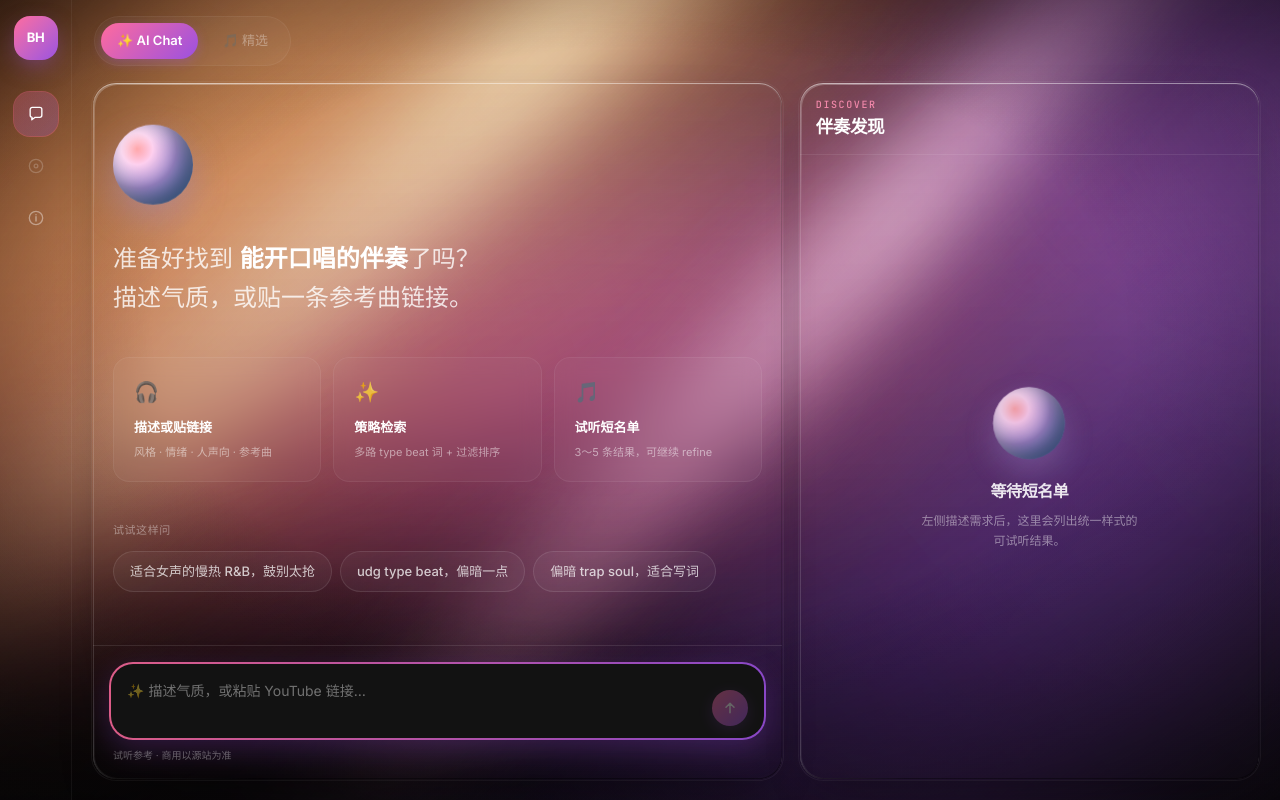
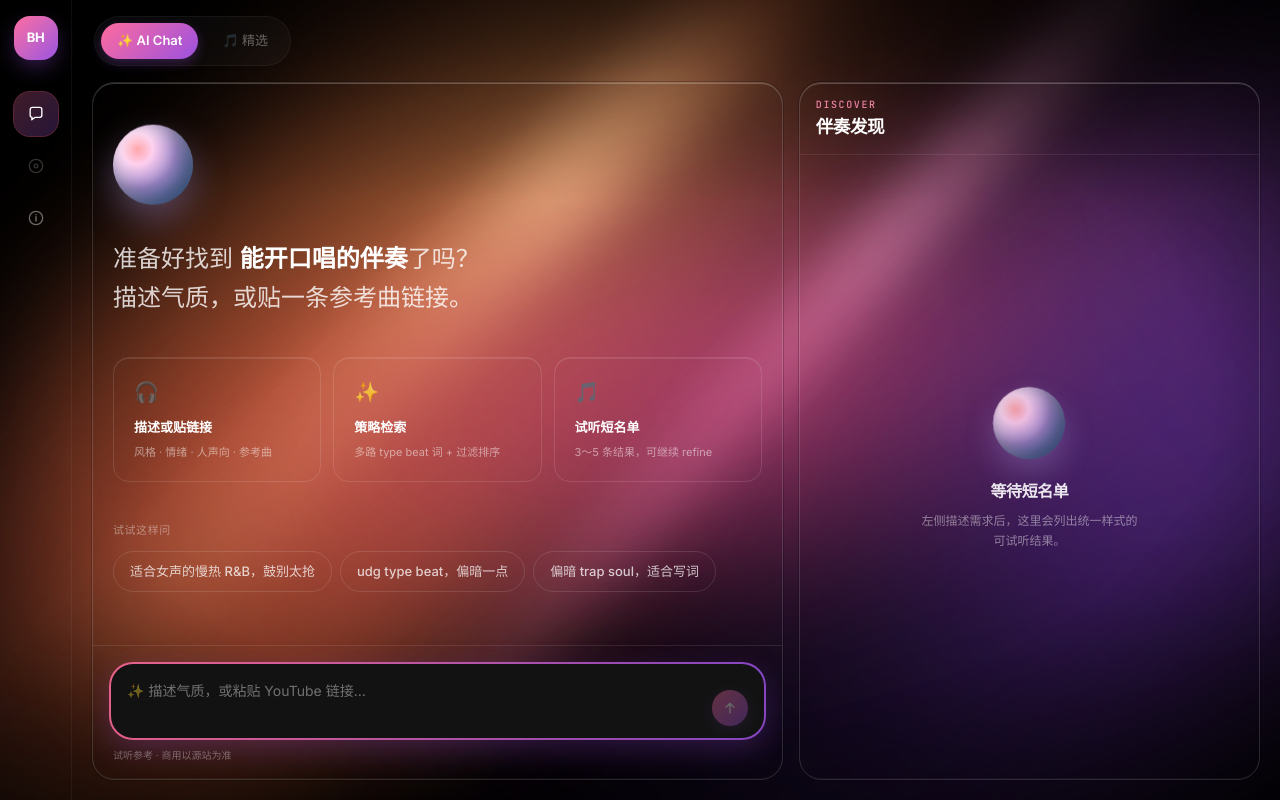
Before and after one commit to wax0629/waxlist, a Next.js app: page /chat in a window 1280 px wide. Built offline with nearby package versions, Linux system fonts and the light colour scheme.

Commit message:
Match Touri shot: black+diagonal aurora, pure border panes
Kill frosted fills/blur that washed card interiors white; lock top-left
to black; ribbons without screen blend; glass utils become transparent frames.

```diff
--- a/src/app/chat/chat-client.tsx
+++ b/src/app/chat/chat-client.tsx
@@ -298,7 +298,7 @@ export function ChatClient() {
                 <button
                   type="button"
                   onClick={newChat}
-                  className="rounded-full border border-white/15 bg-white/[0.08] px-3.5 py-1.5 text-[12px] font-medium text-white/85 shadow-[inset_0_1px_0_rgba(255,255,255,0.22),0_4px_12px_rgba(0,0,0,0.2)] transition hover:border-white/25 hover:bg-white/[0.14] hover:text-white"
+                  className="rounded-full border border-white/15 bg-transparent px-3.5 py-1.5 text-[12px] font-medium text-white/85 shadow-[inset_0_1px_0_rgba(255,255,255,0.18)] transition hover:border-white/30 hover:text-white"
                 >
                   + 新会话
                 </button>
@@ -324,7 +324,7 @@ export function ChatClient() {
                 </div>
               ) : (
                 <div key={t.id} className="space-y-2.5">
-                  <div className="glass-panel rounded-2xl rounded-bl-md px-3.5 py-3 text-[13.5px] leading-relaxed text-white/85">
+                  <div className="glass-frame rounded-2xl rounded-bl-md px-3.5 py-3 text-[13.5px] leading-relaxed text-white/85">
                     {t.content}
                   </div>
                   <SearchMeta
--- a/src/app/globals.css
+++ b/src/app/globals.css
@@ -67,243 +67,246 @@ body {
 }
 
 /*
-  ——— Touri diagonal aurora (斜向高亮极光) ———
-  Reference product shot: elongated diagonal light ribbons
-  (not round blobs) — warm bronze → magenta → deep purple,
-  soft outer blur + thinner brighter cores for 高亮.
+  ——— Touri product-shot aurora (strict) ———
+  Black field, especially top-left; strong diagonal light ribbons
+  cut through (copper → magenta → violet). High contrast, no milk.
 */
 .aurora-bg {
   position: fixed;
   inset: 0;
   z-index: -1;
-  background: #050505;
+  /* solid black base — top-left stays black */
+  background: #000000;
   overflow: hidden;
   pointer-events: none;
 }
 
-/* Soft full-scene atmosphere under the ribbons */
+/* Atmosphere: keep top-left dark; light only along diagonal zones */
 .aurora-atmosphere {
   position: absolute;
-  inset: -15%;
+  inset: 0;
   background:
+    /* deep black lock top-left */
     radial-gradient(
-      ellipse 60% 75% at 8% 35%,
-      rgba(200, 95, 50, 0.7) 0%,
+      ellipse 70% 80% at 0% 0%,
+      #000000 0%,
+      transparent 55%
+    ),
+    /* warm copper mid-left (not corner) */
+    radial-gradient(
+      ellipse 55% 70% at 22% 55%,
+      rgba(169, 79, 40, 0.85) 0%,
       transparent 58%
     ),
+    /* magenta center-right slash zone */
     radial-gradient(
-      ellipse 55% 65% at 92% 22%,
-      rgba(90, 40, 140, 0.65) 0%,
+      ellipse 50% 60% at 58% 48%,
+      rgba(158, 49, 102, 0.55) 0%,
       transparent 55%
     ),
+    /* violet right */
     radial-gradient(
-      ellipse 70% 50% at 50% 105%,
-      rgba(13, 10, 20, 0.85) 0%,
+      ellipse 55% 70% at 92% 40%,
+      rgba(59, 28, 99, 0.75) 0%,
       transparent 55%
     ),
+    /* bottom dark */
     radial-gradient(
-      ellipse 45% 45% at 48% 48%,
-      rgba(180, 60, 120, 0.35) 0%,
-      transparent 62%
+      ellipse 80% 50% at 50% 110%,
+      #000000 0%,
+      transparent 50%
     );
-  filter: blur(56px);
+  filter: blur(48px);
 }
 
-/*
-  Ribbon geometry: wide × thin, ~45° slant, heavy blur for 弥散.
-  Angles vary slightly around 45° so bands feel organic/random.
-*/
+/* Diagonal ribbons ~45°, normal blend (no screen = no milky wash) */
 .aurora-ribbon {
   --rot: -45deg;
-  --blur: 100px;
+  --blur: 90px;
   --op: 0.9;
   --dx: 0px;
   --dy: 0px;
   position: absolute;
-  left: -45%;
-  width: 190%;
-  height: 38vh;
+  left: -40%;
+  width: 180%;
+  height: 36vh;
   border-radius: 9999px;
   pointer-events: none;
   transform: translate3d(var(--dx), var(--dy), 0) rotate(var(--rot));
   filter: blur(var(--blur));
   opacity: var(--op);
-  mix-blend-mode: screen;
+  mix-blend-mode: normal;
   will-change: transform, opacity;
-  animation: aurora-drift 16s infinite alternate ease-in-out;
+  animation: aurora-drift 18s infinite alternate ease-in-out;
 }
 
-/* —— Band 1: warm bronze (upper) —— */
+/* Copper band — sits mid-left, leaves top-left black */
 .ribbon-1 {
-  --rot: -44deg;
-  --blur: 110px;
+  --rot: -46deg;
+  --blur: 88px;
   --op: 1;
-  --dx: -4%;
-  --dy: 0;
-  top: -22%;
-  height: 48vh;
+  --dx: -6%;
+  --dy: 8%;
+  top: 8%;
+  height: 44vh;
   background: linear-gradient(
     90deg,
     transparent 0%,
-    rgba(200, 90, 45, 0.2) 10%,
-    rgba(230, 120, 60, 0.95) 32%,
-    rgba(255, 170, 100, 0.85) 48%,
-    rgba(200, 90, 50, 0.55) 65%,
+    rgba(120, 50, 25, 0.2) 15%,
+    rgba(196, 90, 40, 0.95) 38%,
+    rgba(240, 150, 80, 0.75) 52%,
+    rgba(160, 70, 45, 0.4) 68%,
     transparent 88%
   );
 }
 
 .ribbon-1-core {
-  --rot: -43deg;
-  --blur: 42px;
-  --op: 0.95;
-  --dx: -2%;
-  --dy: 2%;
-  top: -8%;
-  height: 16vh;
-  animation-delay: -1.5s;
+  --rot: -45deg;
+  --blur: 28px;
+  --op: 0.9;
+  --dx: -4%;
+  --dy: 10%;
+  top: 18%;
+  height: 12vh;
+  animation-delay: -2s;
   animation-duration: 12s;
   background: linear-gradient(
     90deg,
-    transparent 8%,
-    rgba(255, 190, 120, 0.55) 28%,
-    rgba(255, 220, 170, 0.9) 46%,
-    rgba(255, 150, 90, 0.5) 62%,
-    transparent 82%
+    transparent 20%,
+    rgba(255, 170, 100, 0.55) 40%,
+    rgba(255, 200, 140, 0.85) 50%,
+    rgba(230, 120, 70, 0.4) 62%,
+    transparent 80%
   );
 }
 
-/* —— Band 2: magenta (middle, spaced down) —— */
+/* Magenta mid band — spaced */
 .ribbon-2 {
   --rot: -48deg;
-  --blur: 120px;
-  --op: 0.95;
-  --dx: 6%;
+  --blur: 100px;
+  --op: 0.88;
+  --dx: 4%;
   --dy: 0;
-  top: 18%;
-  height: 40vh;
+  top: 32%;
+  height: 34vh;
   animation-delay: -5s;
-  animation-duration: 18s;
+  animation-duration: 17s;
   background: linear-gradient(
     90deg,
-    transparent 5%,
-    rgba(180, 50, 110, 0.3) 20%,
-    rgba(230, 80, 140, 0.9) 40%,
-    rgba(255, 120, 180, 0.75) 54%,
-    rgba(170, 80, 200, 0.5) 72%,
-    transparent 92%
+    transparent 10%,
+    rgba(120, 30, 80, 0.25) 28%,
+    rgba(200, 60, 120, 0.85) 48%,
+    rgba(255, 100, 160, 0.55) 60%,
+    transparent 85%
   );
 }
 
 .ribbon-2-core {
   --rot: -47deg;
-  --blur: 36px;
-  --op: 0.88;
-  --dx: 8%;
-  --dy: -3%;
-  top: 28%;
-  height: 12vh;
+  --blur: 24px;
+  --op: 0.75;
+  --dx: 6%;
+  --dy: -2%;
+  top: 40%;
+  height: 8vh;
   animation-delay: -6s;
   animation-duration: 13s;
   background: linear-gradient(
     90deg,
-    transparent 18%,
-    rgba(255, 150, 190, 0.55) 38%,
-    rgba(255, 190, 220, 0.85) 52%,
-    rgba(220, 120, 220, 0.4) 68%,
-    transparent 88%
+    transparent 25%,
+    rgba(255, 130, 180, 0.5) 48%,
+    rgba(255, 160, 200, 0.65) 55%,
+    transparent 78%
   );
 }
 
-/* —— Band 3: deep purple (lower, more gap) —— */
+/* Deep purple lower-right */
 .ribbon-3 {
   --rot: -42deg;
-  --blur: 130px;
-  --op: 0.95;
-  --dx: 12%;
-  --dy: 4%;
-  top: 58%;
-  height: 52vh;
+  --blur: 110px;
+  --op: 0.9;
+  --dx: 14%;
+  --dy: 6%;
+  top: 55%;
+  height: 48vh;
   animation-delay: -8s;
   animation-duration: 20s;
   background: linear-gradient(
     90deg,
-    transparent 15%,
-    rgba(80, 35, 130, 0.4) 35%,
-    rgba(120, 55, 180, 0.9) 52%,
-    rgba(150, 80, 210, 0.7) 68%,
-    rgba(70, 30, 110, 0.4) 85%,
+    transparent 25%,
+    rgba(40, 18, 70, 0.5) 45%,
+    rgba(88, 40, 140, 0.9) 60%,
+    rgba(60, 30, 100, 0.45) 78%,
     transparent 100%
   );
 }
 
-/* —— Band 4: secondary copper (top, slightly different angle) —— */
+/* Thin secondary copper slash */
 .ribbon-4 {
-  --rot: -51deg;
-  --blur: 95px;
-  --op: 0.85;
-  --dx: -10%;
-  --dy: -6%;
-  top: -38%;
-  height: 34vh;
-  animation-delay: -2.5s;
+  --rot: -52deg;
+  --blur: 72px;
+  --op: 0.7;
+  --dx: -12%;
+  --dy: 4%;
+  top: -5%;
+  height: 26vh;
+  animation-delay: -3s;
   animation-duration: 14s;
   background: linear-gradient(
     90deg,
-    transparent 0%,
-    rgba(190, 80, 45, 0.45) 18%,
-    rgba(240, 130, 70, 0.85) 38%,
-    rgba(200, 70, 100, 0.45) 62%,
-    transparent 88%
+    transparent 5%,
+    rgba(160, 70, 35, 0.5) 30%,
+    rgba(210, 100, 55, 0.7) 45%,
+    transparent 75%
   );
 }
 
-/* —— Band 5: cool violet (right-ish, offset) —— */
+/* Cool violet right edge */
 .ribbon-5 {
   --rot: -40deg;
-  --blur: 140px;
-  --op: 0.8;
-  --dx: 18%;
-  --dy: 8%;
-  top: 8%;
-  left: -20%;
-  height: 46vh;
-  animation-delay: -11s;
+  --blur: 120px;
+  --op: 0.65;
+  --dx: 20%;
+  --dy: 0;
+  top: 5%;
+  left: 5%;
+  height: 50vh;
+  animation-delay: -10s;
   animation-duration: 22s;
   background: linear-gradient(
     90deg,
-    transparent 25%,
-    rgba(100, 50, 160, 0.25) 45%,
-    rgba(130, 70, 200, 0.7) 62%,
-    rgba(90, 45, 150, 0.4) 80%,
+    transparent 40%,
+    rgba(70, 35, 120, 0.35) 60%,
+    rgba(100, 50, 160, 0.6) 75%,
     transparent 100%
   );
 }
 
-/* Soft vignette — lighter so aurora stays bright through glass */
+/* Keep corners / top-left crushed to black */
 .aurora-vignette {
   position: absolute;
   inset: 0;
   background:
-    radial-gradient(ellipse 95% 90% at 50% 42%, transparent 40%, #050505 98%),
-    linear-gradient(180deg, transparent 0%, rgba(5, 5, 5, 0.22) 100%);
+    linear-gradient(135deg, #000000 0%, transparent 32%),
+    linear-gradient(180deg, rgba(0, 0, 0, 0.35) 0%, transparent 25%),
+    radial-gradient(ellipse 100% 90% at 50% 50%, transparent 45%, #000000 100%);
   pointer-events: none;
 }
 
 @keyframes aurora-drift {
   0% {
-    opacity: calc(var(--op) * 0.78);
+    opacity: calc(var(--op) * 0.82);
     transform: translate3d(var(--dx), var(--dy), 0) rotate(var(--rot))
       scale(1);
   }
   100% {
     opacity: var(--op);
     transform: translate3d(
-        calc(var(--dx) + 28px),
-        calc(var(--dy) - 18px),
+        calc(var(--dx) + 20px),
+        calc(var(--dy) - 12px),
         0
       )
-      rotate(var(--rot)) scale(1.06);
+      rotate(var(--rot)) scale(1.03);
   }
 }
 
@@ -314,117 +317,49 @@ body {
 }
 
 /*
-  Pure transparent window — no fill, no backdrop blur.
-  Card identity lives on the rim only: gradient stroke + edge specular.
+  Pure transparent pane — NO fill, NO blur, NO white wash.
+  Identity = thin luminous border only (matches Touri feature/panel frames).
 */
 .liquid-glass {
   position: relative;
-  isolation: isolate;
   overflow: hidden;
-  border-radius: 24px;
-  background:
-    transparent padding-box,
-    linear-gradient(
-      135deg,
-      rgba(255, 255, 255, 0.65) 0%,
-      rgba(255, 255, 255, 0.28) 22%,
-      rgba(255, 255, 255, 0.08) 48%,
-      rgba(255, 255, 255, 0.14) 72%,
-      rgba(255, 255, 255, 0.4) 100%
-    )
-      border-box;
-  border: 1.5px solid transparent;
-  backdrop-filter: none;
-  -webkit-backdrop-filter: none;
+  border-radius: 22px;
+  background: transparent !important;
+  backdrop-filter: none !important;
+  -webkit-backdrop-filter: none !important;
+  border: 1px solid rgba(255, 255, 255, 0.14);
   box-shadow:
-    /* soft lift so pane still reads as a layer */
-    0 16px 48px -20px rgba(0, 0, 0, 0.45),
-    /* outer rim glow */
-    0 0 0 1px rgba(255, 255, 255, 0.06),
-    /* top specular highlight (edge only) */
-    inset 0 1px 0 rgba(255, 255, 255, 0.45),
-    /* left edge catch light */
-    inset 1px 0 0 rgba(255, 255, 255, 0.14),
-    /* bottom / right soft dark rim for depth */
-    inset 0 -1px 0 rgba(0, 0, 0, 0.35),
-    inset -1px 0 0 rgba(0, 0, 0, 0.15);
+    inset 0 1px 0 rgba(255, 255, 255, 0.22),
+    inset 0 -1px 0 rgba(255, 255, 255, 0.04),
+    0 0 0 1px rgba(0, 0, 0, 0.2);
   color: rgba(255, 255, 255, 0.95);
 }
 
-/* Corner-biased specular flecks along the frame (not filling the pane) */
-.liquid-glass::before {
-  content: "";
-  position: absolute;
-  inset: 0;
-  border-radius: inherit;
-  pointer-events: none;
-  z-index: 0;
-  /* only paints near edges via mask */
-  background:
-    radial-gradient(
-      ellipse 55% 28% at 12% 0%,
-      rgba(255, 255, 255, 0.35) 0%,
-      transparent 70%
-    ),
-    radial-gradient(
-      ellipse 40% 24% at 100% 8%,
-      rgba(255, 255, 255, 0.12) 0%,
-      transparent 65%
-    ),
-    radial-gradient(
-      ellipse 35% 22% at 0% 100%,
-      rgba(255, 255, 255, 0.08) 0%,
-      transparent 70%
-    );
-  -webkit-mask:
-    linear-gradient(#000 0 0) content-box,
-    linear-gradient(#000 0 0);
-  mask:
-    linear-gradient(#000 0 0) content-box,
-    linear-gradient(#000 0 0);
-  -webkit-mask-composite: xor;
-  mask-composite: exclude;
-  padding: 1.5px;
-  opacity: 0.9;
+.liquid-glass::before,
+.liquid-glass::after {
+  content: none !important;
+  display: none;
 }
 
-.liquid-glass::after {
-  content: none;
+/* Inner mini cards / chips — border-only transparent frames */
+.glass-frame {
+  background: transparent;
+  border: 1px solid rgba(255, 255, 255, 0.12);
+  border-radius: 16px;
+  box-shadow: inset 0 1px 0 rgba(255, 255, 255, 0.1);
 }
 
-.liquid-glass > * {
-  position: relative;
-  z-index: 1;
-}
-
-/* ——— Touri glass chips / nested surfaces ——— */
+/* Legacy glass utils — demoted to transparent frames (no frosted fill) */
 .glass,
 .glass-strong,
 .glass-panel {
   position: relative;
-  isolation: isolate;
-  background: rgba(20, 20, 20, 0.22);
-  border: 1px solid rgba(255, 255, 255, 0.1);
-  backdrop-filter: blur(20px) saturate(140%);
-  -webkit-backdrop-filter: blur(20px) saturate(140%);
-  box-shadow:
-    0 16px 40px rgba(0, 0, 0, 0.28),
-    inset 0 1px 0 rgba(255, 255, 255, 0.12);
+  background: transparent !important;
+  border: 1px solid rgba(255, 255, 255, 0.12);
+  backdrop-filter: none !important;
+  -webkit-backdrop-filter: none !important;
+  box-shadow: inset 0 1px 0 rgba(255, 255, 255, 0.1);
   color: rgba(255, 255, 255, 0.95);
-}
-
-.glass {
-  background: rgba(255, 255, 255, 0.04);
-  border: 1px solid rgba(255, 255, 255, 0.08);
-  box-shadow: inset 0 1px 0 rgba(255, 255, 255, 0.1);
-}
-
-.glass-strong {
-  background: rgba(18, 18, 18, 0.32);
-}
-
-.glass-panel {
-  background: rgba(20, 20, 20, 0.28);
 }
 
 /* Primary gradient utilities */
--- a/src/components/beat-card.tsx
+++ b/src/components/beat-card.tsx
@@ -25,7 +25,7 @@ export function BeatCard({
         delay: Math.min(index, 6) * 0.04,
         ease: [0.22, 1, 0.36, 1],
       }}
-      className="group relative flex min-h-[168px] flex-col overflow-hidden rounded-2xl border border-white/12 bg-white/[0.05] shadow-[0_1px_0_rgba(255,255,255,0.1)_inset,0_16px_40px_-24px_rgba(0,0,0,0.55)] backdrop-blur-xl transition duration-300 hover:-translate-y-0.5 hover:border-white/22 hover:bg-white/[0.07] sm:min-h-[180px]"
+      className="group relative flex min-h-[168px] flex-col overflow-hidden rounded-2xl border border-white/14 bg-transparent shadow-[inset_0_1px_0_rgba(255,255,255,0.12)] transition duration-300 hover:-translate-y-0.5 hover:border-white/28 sm:min-h-[180px]"
     >
       <div className="absolute inset-0">
         {beat.thumbnail ? (
--- a/src/components/chat-hero.tsx
+++ b/src/components/chat-hero.tsx
@@ -29,12 +29,10 @@ export function ChatHero({
         </h1>
       </div>
 
+      {/* Touri feature cards: pure transparent + border only */}
       <div className="grid grid-cols-1 gap-3 sm:grid-cols-3">
         {STEPS.map((s) => (
-          <div
-            key={s.n}
-            className="rounded-2xl border border-white/[0.06] bg-white/[0.03] p-5 backdrop-blur-[10px] transition hover:bg-white/[0.08]"
-          >
+          <div key={s.n} className="glass-frame p-5 transition hover:border-white/22">
             <div className="mb-3 text-xl opacity-80">{s.icon}</div>
             <h3 className="m-0 text-[13px] font-semibold text-white">{s.t}</h3>
             <p className="mt-1.5 text-[11px] leading-relaxed text-white/50">
@@ -55,7 +53,7 @@ export function ChatHero({
               type="button"
               disabled={disabled}
               onClick={() => onPick(s)}
-              className="rounded-full border border-white/10 bg-white/[0.04] px-4 py-2.5 text-left text-[13px] font-medium text-white/75 transition hover:border-white/20 hover:bg-white/10 hover:text-white disabled:opacity-50"
+              className="rounded-full border border-white/12 bg-transparent px-4 py-2.5 text-left text-[13px] font-medium text-white/75 transition hover:border-white/25 hover:text-white disabled:opacity-50"
             >
               {s}
             </button>
--- a/src/components/result-skeleton.tsx
+++ b/src/components/result-skeleton.tsx
@@ -13,7 +13,7 @@ export function ResultSkeleton({ label }: { label: string }) {
       <div className="grid grid-cols-2 gap-3">
         {[0, 1, 2, 3].map((i) => (
           <div key={i} className="glass-panel overflow-hidden rounded-2xl">
-            <div className="min-h-[180px] animate-pulse bg-white/[0.04]" />
+            <div className="min-h-[180px] animate-pulse border border-white/10 bg-transparent" />
           </div>
         ))}
       </div>
```
